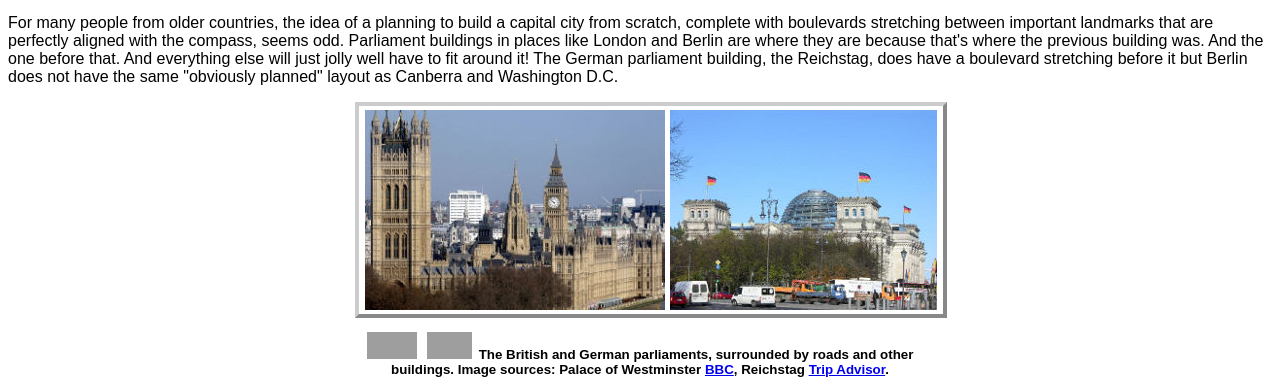
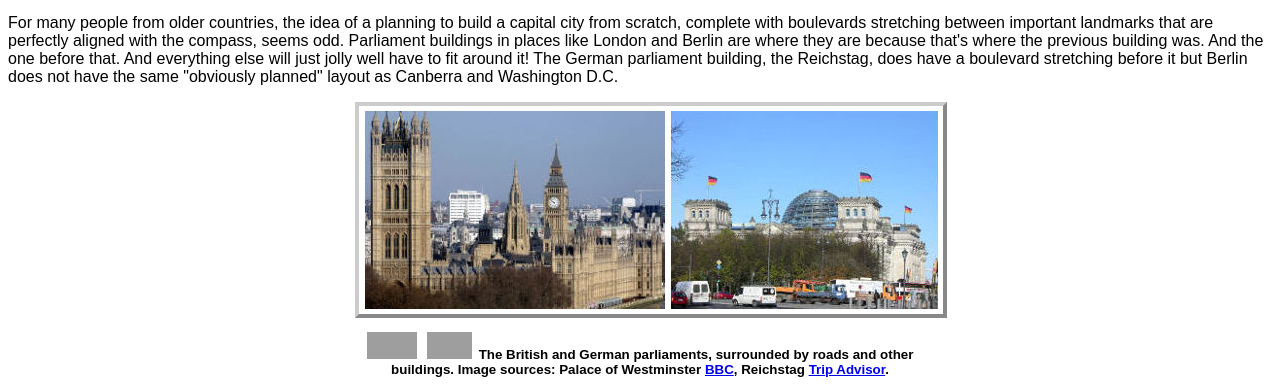
Before and after one commit to Racheet/W3C-Mobile-Course, a PHP site: page / in a window 1280 px wide. Shown: the part 1569-1959 px from the top of the page. Run offline with PHP 8.4, Linux system fonts and the light colour scheme; grey boxes are pictures that could not be loaded.

Commit message:
combined two images

```diff
--- a/assignment3/work/Style.css
+++ b/assignment3/work/Style.css
@@ -74,3 +74,7 @@
 		border-bottom-style: solid;
 		margin: 0 auto;
 	 }
+
+	 div#oldworld-parliaments img{
+		border-width:0; padding:5px 4px 4px 4px
+	 }
--- a/assignment3/work/index.html
+++ b/assignment3/work/index.html
@@ -5,7 +5,6 @@
 		<title>Houses of Parliament in Canberra and Washington D.C.</title>
 		<link rel="stylesheet" href="Style.css" type="text/css" />
 	</head>
-
 	<body>
 		<h1>Houses of Parliament in Canberra and Washington D.C.</h1>
 		<p>The Australian capital, Canberra, has much in common with the capital of the USA, Washington <abbr title="District of Columbia">D.C.</abbr> In both cases, the location was agreed as a compromise between two opposing interests: Sydney and Melbourne in the Australian case, Maryland and Virginia in the American one. Perhaps this is part of why the two cities have such a similar feel? They are both artificial constructs, built on land that would quite likely otherwise be largely uninhabited by humans.</p>
@@ -32,11 +31,9 @@
 		everything else will just jolly well have to fit around it! The German parliament building, the Reichstag, does have a boulevard stretching before it but Berlin does not have the same "obviously planned" layout as Canberra and Washington D.C.</p>
 		<div class="imgHolder">
 			<div id="oldworld-parliaments">
-				  <img src="palace-of-westminister.jpg" width="300" height="200" alt="The Palace of Westminster, London" style="border-width:0; margin-top:4px" />
-				  <img src="parliament-building-reichstag.jpg" width="267" height="200" alt="The Reichstag Building, Berlin"  style="border-width:0; margin-top:4px" />
+				  <img src="parliaments.jpg" width="575" height="198" alt="The Palace of Westminster, London and the Reichstag, Berlin" />
 			</div>
-			  <p class="caption"><span class="css-sprite sprite-uk" width="50px" height="27px"></span> <span class="css-sprite sprite-de" width="47px" height="27px"></span>The British and German parliaments, surrounded by roads and other buildings.
-			 Image sources: Palace of Westminster <a href="http://www.bbc.co.uk/radio4/womanshour/01/media/palace-of-westminster.jpg">BBC</a>, Reichstag <a href="http://media-cdn.tripadvisor.com/media/photo-s/00/18/bd/9a/parliament-building-reichstag.jpg">Trip Advisor</a>.</p>
+			<p class="caption"><span class="css-sprite sprite-uk" width="50px" height="27px"></span> <span class="css-sprite sprite-de" width="47px" height="27px"></span>The British and German parliaments, surrounded by roads and other buildings. Image sources: Palace of Westminster <a href="http://www.bbc.co.uk/radio4/womanshour/01/media/palace-of-westminster.jpg">BBC</a>, Reichstag <a href="http://media-cdn.tripadvisor.com/media/photo-s/00/18/bd/9a/parliament-building-reichstag.jpg">Trip Advisor</a>.</p>
 		</div>
 	</body>
 </html>
```
Also changed, not shown: assignment3/work/parliaments.jpg (added).
